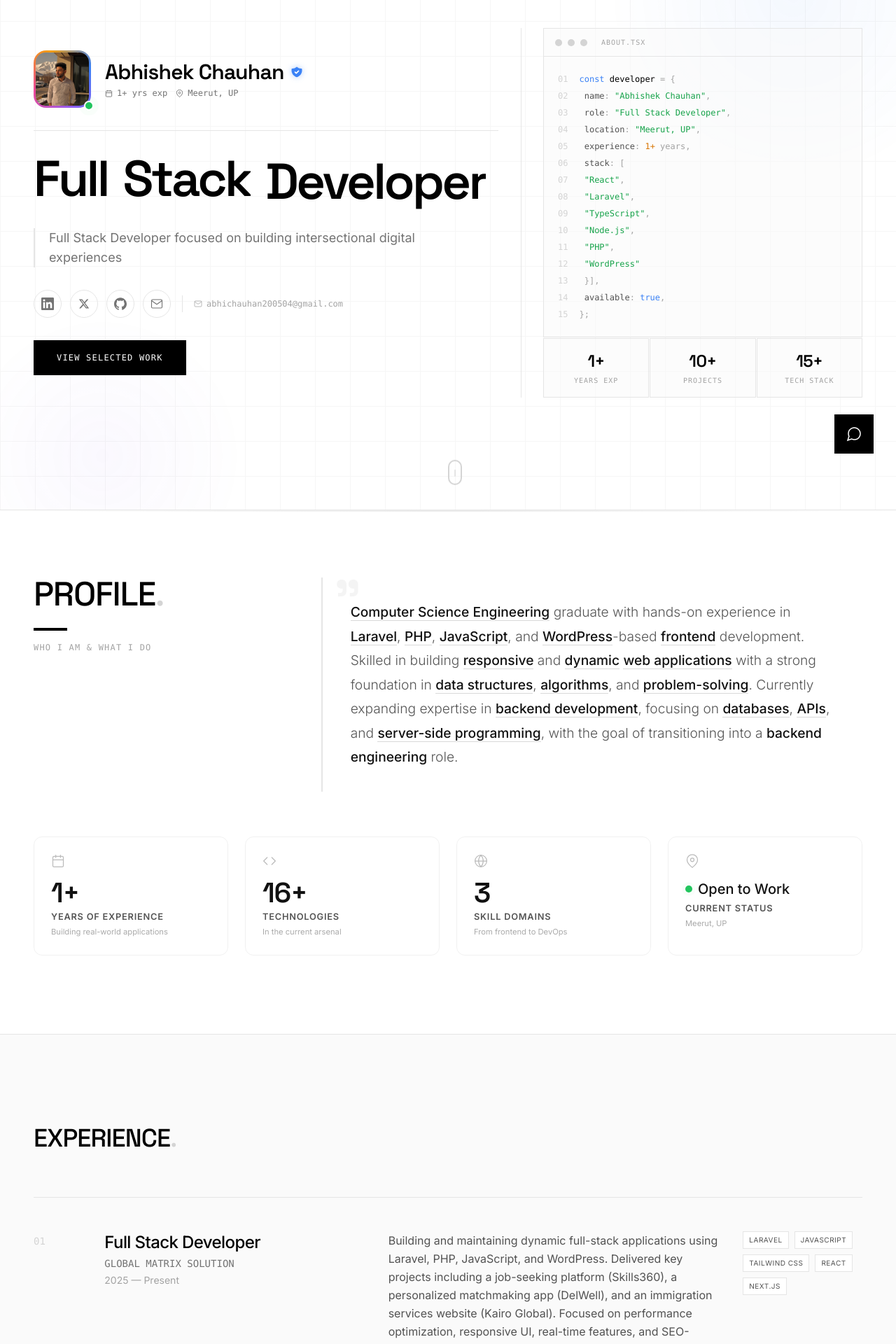
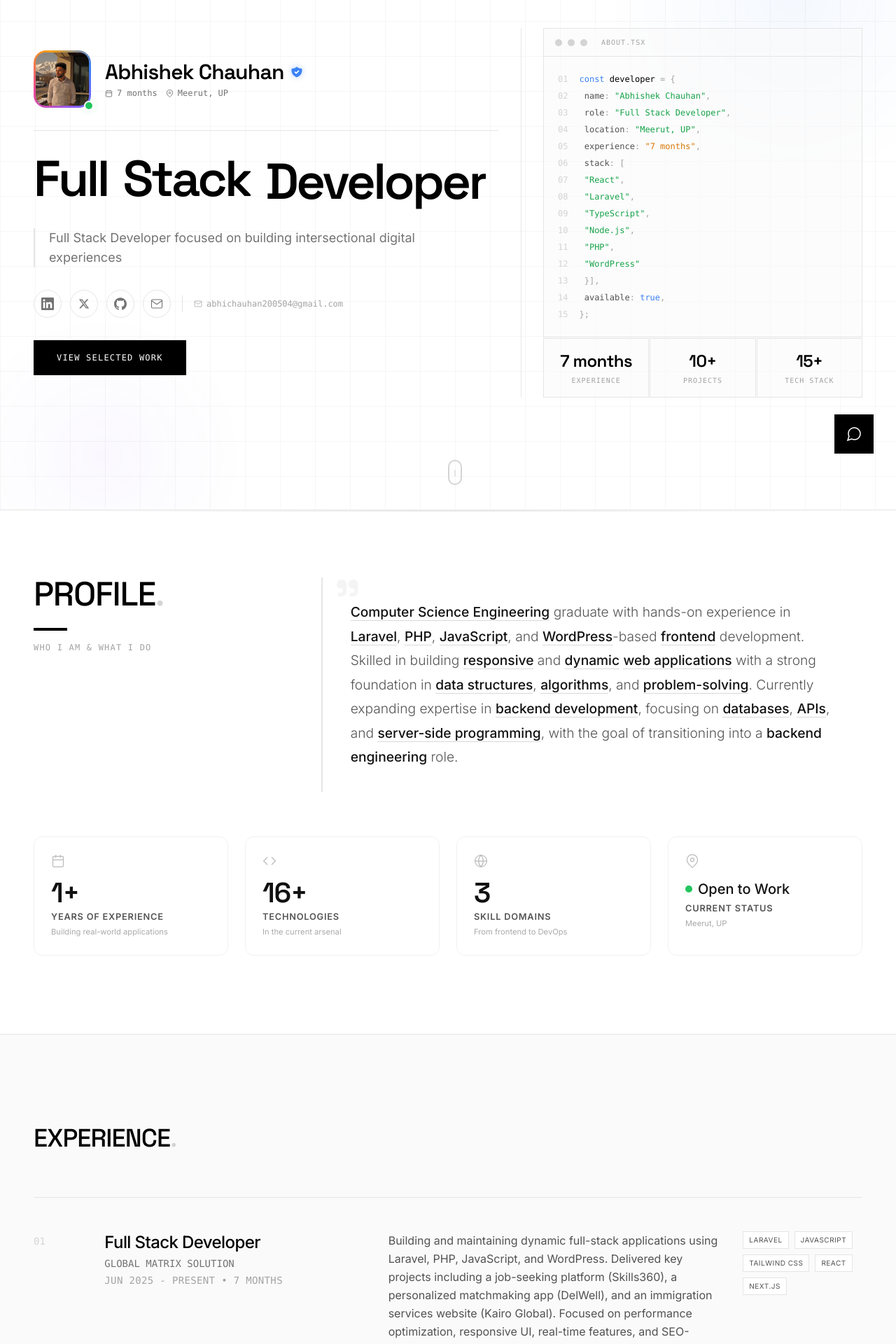
Before and after one commit to Abh1shxkk/abhishek_portfolio, a React (Vite) app in the folder portfolio-frontend/: page / in a window 1280 px wide. Shown: the part 120-2040 px from the top of the page at 70% size. Built offline with nearby package versions, Linux system fonts and the light colour scheme.

Commit message:
Update portfolio experience and Gemini config

```diff
--- a/portfolio-frontend/components/AIChat.tsx
+++ b/portfolio-frontend/components/AIChat.tsx
@@ -66,8 +66,6 @@ export const AIChat: React.FC = () => {
       setIsLoading(false);
     }
   };
-
-  // Chat is always available (API key has hardcoded fallback in gemini.ts)
 
   return (
     <>
--- a/portfolio-frontend/components/Experience.tsx
+++ b/portfolio-frontend/components/Experience.tsx
@@ -1,6 +1,17 @@
 import React from 'react';
 import { SectionId } from '../types';
 import { useExperiences } from '../hooks/usePortfolio';
+
+const formatMonthYear = (date: string | null) => {
+  if (!date) {
+    return 'Present';
+  }
+
+  return new Date(date).toLocaleDateString('en-US', {
+    month: 'short',
+    year: 'numeric',
+  });
+};
 
 export const Experience: React.FC = () => {
   const { data: experiences, isLoading, error } = useExperiences();
@@ -55,8 +66,9 @@ export const Experience: React.FC = () => {
               <div className="md:col-span-4">
                 <h3 className="text-2xl font-medium tracking-tight text-black dark:text-white">{job.position}</h3>
                 <div className="text-neutral-500 dark:text-neutral-400 mt-1 font-mono text-sm uppercase">{job.company}</div>
-                <div className="text-neutral-400 dark:text-neutral-600 mt-1 text-sm">
-                  {new Date(job.start_date).getFullYear()} — {job.is_current ? 'Present' : new Date(job.end_date!).getFullYear()}
+                <div className="text-neutral-400 dark:text-neutral-600 mt-1 text-sm font-mono uppercase tracking-wide">
+                  {formatMonthYear(job.start_date)} - {job.is_current ? 'Present' : formatMonthYear(job.end_date)}
+                  {job.duration_label ? ` • ${job.duration_label}` : ''}
                 </div>
               </div>
 
--- a/portfolio-frontend/components/Hero.tsx
+++ b/portfolio-frontend/components/Hero.tsx
@@ -7,6 +7,9 @@ const ROTATING_WORDS = ['Developer', 'Engineer'];
 
 export const Hero: React.FC = () => {
   const { data: profile, isLoading } = useProfile();
+
+  const experienceLabel = profile?.experience_label?.trim()
+    || (profile?.years_of_experience ? `${profile.years_of_experience}+ years` : '0 years');
   const [isVisible, setIsVisible] = useState(false);
   const [copiedField, setCopiedField] = useState<string | null>(null);
   const [rotatingIndex, setRotatingIndex] = useState(0);
@@ -162,10 +165,10 @@ export const Hero: React.FC = () => {
                   </svg>
                 </div>
                 <div className="flex items-center gap-3 mt-1 flex-wrap">
-                  {!isLoading && profile?.years_of_experience && (
+                  {!isLoading && experienceLabel && (
                     <span className="flex items-center gap-1.5 text-xs text-neutral-500 dark:text-neutral-500 font-mono">
                       <svg width="11" height="11" viewBox="0 0 24 24" fill="none" stroke="currentColor" strokeWidth="2"><rect x="3" y="4" width="18" height="18" rx="2"/><line x1="16" y1="2" x2="16" y2="6"/><line x1="8" y1="2" x2="8" y2="6"/><line x1="3" y1="10" x2="21" y2="10"/></svg>
-                      {profile.years_of_experience}+ yrs exp
+                      {experienceLabel}
                     </span>
                   )}
                   {!isLoading && profile?.location && (
@@ -350,7 +353,7 @@ export const Hero: React.FC = () => {
                   </div>
                   <div className="text-neutral-400 dark:text-neutral-600">
                     <span className="text-neutral-300 dark:text-neutral-700 select-none mr-4">05</span>
-                    {'  '}<span className="text-neutral-600 dark:text-neutral-400">experience</span>: <span className="text-amber-600 dark:text-amber-400">{profile?.years_of_experience || '0'}+</span> <span className="text-neutral-400 dark:text-neutral-600">years</span>,
+                    {'  '}<span className="text-neutral-600 dark:text-neutral-400">experience</span>: <span className="text-amber-600 dark:text-amber-400">"{experienceLabel}"</span>,
                   </div>
                   <div className="text-neutral-400 dark:text-neutral-600">
                     <span className="text-neutral-300 dark:text-neutral-700 select-none mr-4">06</span>
@@ -380,8 +383,8 @@ export const Hero: React.FC = () => {
               {/* Mini stats below the terminal */}
               <div className="grid grid-cols-3 gap-px mt-px">
                 <div className="bg-neutral-50/50 dark:bg-neutral-900/50 border border-neutral-200 dark:border-neutral-800 p-4 text-center group hover:bg-white dark:hover:bg-black transition-colors">
-                  <div className="font-display text-2xl font-bold text-black dark:text-white tracking-tight">{profile?.years_of_experience || '1'}+</div>
-                  <div className="text-[10px] font-mono uppercase tracking-widest text-neutral-400 dark:text-neutral-600 mt-1">Years Exp</div>
+                  <div className="font-display text-2xl font-bold text-black dark:text-white tracking-tight">{experienceLabel}</div>
+                  <div className="text-[10px] font-mono uppercase tracking-widest text-neutral-400 dark:text-neutral-600 mt-1">Experience</div>
                 </div>
                 <div className="bg-neutral-50/50 dark:bg-neutral-900/50 border border-neutral-200 dark:border-neutral-800 p-4 text-center group hover:bg-white dark:hover:bg-black transition-colors">
                   <div className="font-display text-2xl font-bold text-black dark:text-white tracking-tight">10+</div>
--- a/portfolio-frontend/data/portfolio.ts
+++ b/portfolio-frontend/data/portfolio.ts
@@ -17,6 +17,7 @@ export const PROFILE_DATA: Profile = {
   twitter_url: 'https://x.com/abh1shxkk',
   website_url: null,
   years_of_experience: 1,
+  experience_label: '7 months',
   availability_status: 'available',
 };
 
@@ -31,6 +32,7 @@ export const EXPERIENCE_DATA: Experience[] = [
     start_date: '2025-06-01',
     end_date: null,
     is_current: true,
+    duration_label: '7 months',
     description: 'Building and maintaining dynamic full-stack applications using Laravel, PHP, JavaScript, and WordPress. Delivered key projects including a job-seeking platform (Skills360), a personalized matchmaking app (DelWell), and an immigration services website (Kairo Global). Focused on performance optimization, responsive UI, real-time features, and SEO-friendly development to enhance overall user experience.',
     responsibilities: [],
     technologies: ['Laravel', 'JavaScript', 'Tailwind CSS', 'REACT', 'Next.js'],
--- a/portfolio-frontend/services/gemini.ts
+++ b/portfolio-frontend/services/gemini.ts
@@ -7,9 +7,7 @@ import {
   SKILLS_GROUPED,
 } from '../data/portfolio';
 
-// Fallback key for production builds where env injection may not work
-// This is a client-side key (always visible in browser JS), so hardcoding is acceptable
-const API_KEY = process.env.API_KEY || process.env.GEMINI_API_KEY || 'AIzaSyDT-aHThMfo4GjxyT594cBwxV-9LNe5fpw';
+const API_KEY = process.env.API_KEY || process.env.GEMINI_API_KEY || '';
 
 
 let aiClient: GoogleGenAI | null = null;
@@ -50,7 +48,7 @@ Professional Links:
 
 About ${profile.full_name}:
 ${profile.bio || profile.summary || ''}
-⏱️ ${profile.years_of_experience || 'N/A'} years of experience
+⏱️ ${profile.experience_label || (profile.years_of_experience ? `${profile.years_of_experience}+ years` : 'N/A')} of experience
 
 Technical Skills:
 ${skillsText}
--- a/portfolio-frontend/types.ts
+++ b/portfolio-frontend/types.ts
@@ -16,6 +16,7 @@ export interface Profile {
   twitter_url: string | null;
   website_url: string | null;
   years_of_experience: number | null;
+  experience_label?: string | null;
   availability_status: 'available' | 'busy' | 'not_available';
 }
 
@@ -28,6 +29,7 @@ export interface Experience {
   start_date: string;
   end_date: string | null;
   is_current: boolean;
+  duration_label?: string | null;
   description: string | null;
   responsibilities: string[] | null;
   technologies: string[] | null;
```
Also changed, not shown: 2 other files (tests, documents, lock files or other folders).
